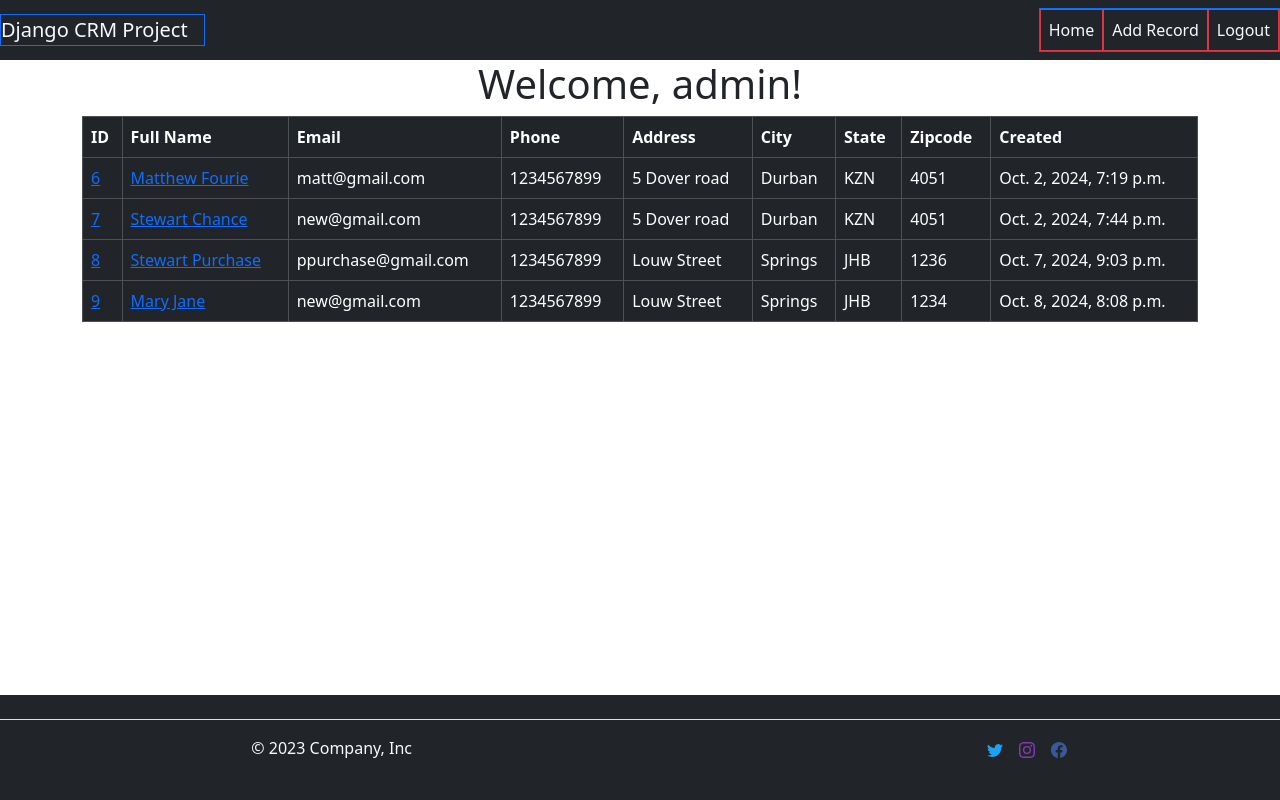
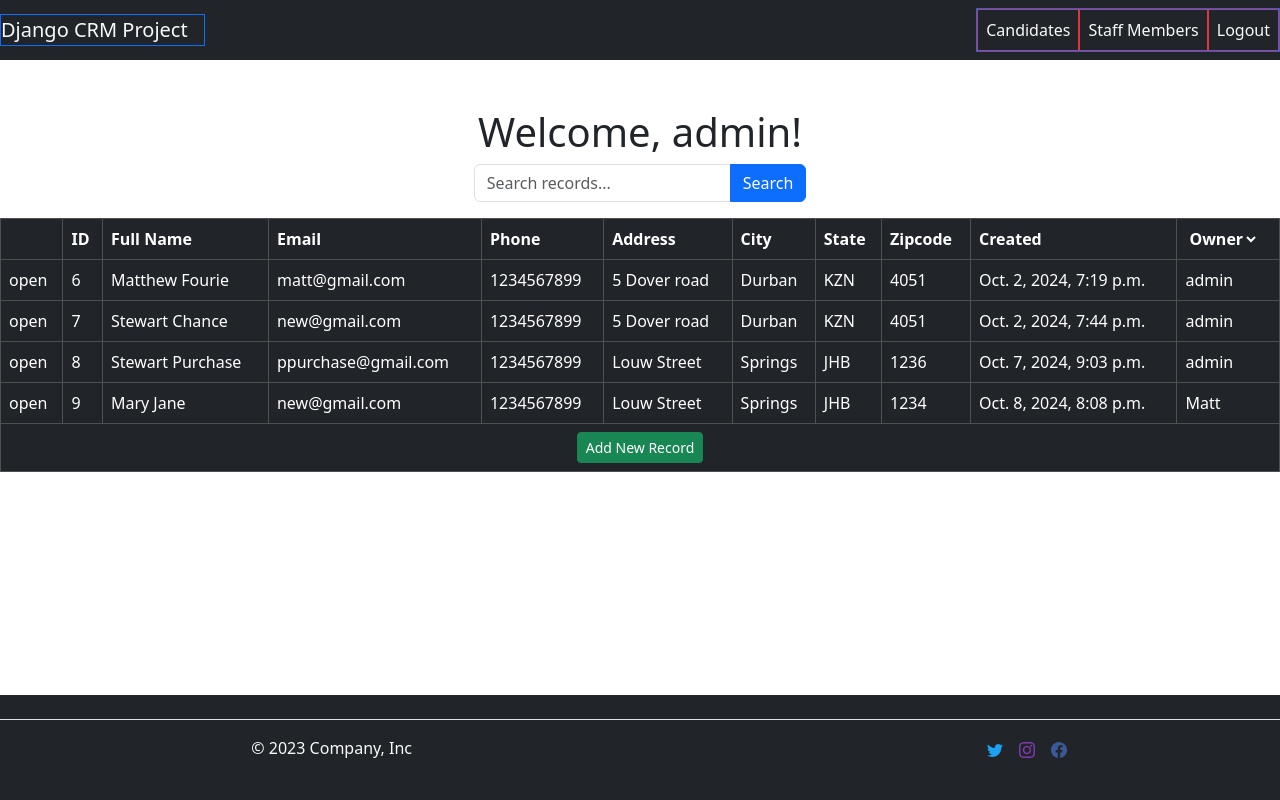
Before and after one commit to Matt19890303/Django_CRM, a Django app: page /home/ in a window 1280 px wide. Run offline with Django 4.2, Linux system fonts and the light colour scheme; a user stored in the database is signed in; data comes from the database, SQL or seed files in the repository; both versions use the stored data as it was after the commit.

Commit message:
added more functionality to the superuser - viewing staff memebers and display staff member list, updating staff member details

```diff
--- a/django_crm/dcrm/settings.py
+++ b/django_crm/dcrm/settings.py
@@ -129,8 +129,6 @@ USE_TZ = True
 # https://docs.djangoproject.com/en/4.2/howto/static-files/
 
 STATIC_URL = 'static/'
-# STATIC_ROOT = BASE_DIR / 'staticfiles'
-# STATICFILES_DIRS = [BASE_DIR / 'static']
 
 
 # Default primary key field type
--- a/django_crm/website/models.py
+++ b/django_crm/website/models.py
@@ -1,7 +1,9 @@
 from django.db import models
+from django.contrib.auth.models import User
 
 # This is the Data(fields) we want to add to our CRM
 class Record(models.Model):
+    owner = models.ForeignKey(User, on_delete=models.CASCADE, null=True)
     # Date when record was created
     created_at = models.DateTimeField(auto_now_add=True)
     first_name = models.CharField(max_length=50)
@@ -13,7 +15,6 @@ class Record(models.Model):
     state = models.CharField(max_length=50)
     zipcode = models.CharField(max_length=20)
 
-
 # What we want to show on the screen when we access these records
 # if you call one of these records it will return the first name and last name
     def __str__(self):
--- a/django_crm/website/templates/add_record.html
+++ b/django_crm/website/templates/add_record.html
@@ -7,7 +7,8 @@
 <form method="POST">
     {% csrf_token %}
     {{ form.as_p }}
-    <button type="submit" class="btn btn-secondary">Add Record</button>
+    <a href="{% url 'home' %}" class="btn btn-secondary">Back</a>
+    <button type="submit" class="btn btn-primary">Add Record</button>
 </form>
 
 {% endblock %}
--- a/django_crm/website/templates/home.html
+++ b/django_crm/website/templates/home.html
@@ -1,15 +1,24 @@
 {% extends 'base.html' %}
-
 {% block content %}
 
-  <div class="container d-flex flex-column align-items-center">
+  <div class="d-flex flex-column align-items-center">
     <h1>Welcome, {{ request.user.username }}!</h1>
     {% if request.user.is_authenticated %}
+
+      <!-- Add this search form -->
+      <form method="GET" action="{% url 'home' %}" class="mb-3">
+        <div class="input-group">
+          <input type="text" name="q" class="form-control" placeholder="Search records...">
+          <button type="submit" class="btn btn-primary">Search</button>
+        </div>
+      </form>
+
       <!-- Table with the record content -->
-      <table class="table table-dark table-hover table-bordered">
+      <table class="table table-dark table-hover table-bordered m-o">
         <!-- Colomns -->
         <thead class="">
           <tr>
+            <th scope="col"></th>
             <th scope="col">ID</th>
             <th scope="col">Full Name</th>
             <th scope="col">Email</th>
@@ -19,18 +28,32 @@
             <th scope="col">State</th>
             <th scope="col">Zipcode</th>
             <th scope="col">Created</th>
+
+            <!-- <th scope="col">Owner</th> -->
+            <th scope="col">
+              <form method="get" id="ownerForm">
+                <select name="owner" onchange="this.form.submit()">
+                  <option value="">Owner</option>
+                  {% for owner in owners %}
+                    <option value="{{ owner.username }}" {% if request.GET.owner == owner.username %}selected{% endif %}>
+                      {{ owner.username }}
+                    </option>
+                  {% endfor %}
+                </select>
+              </form>
+            </th>
+
           </tr>
         </thead>
 
         <!-- Table content -->
           <!-- Matches the columns -->
         <tbody>
-
-        {% if records %}
           {% for record in records %}
             <tr>
-                <td><a href="{% url 'record' record.id %}">{{record.id}}</a></td>
-                <td><a href="{% url 'record' record.id %}">{{record.first_name}} {{record.last_name}}</a></td>
+              <td><a href="{% url 'record' record.id %}" class="text-reset text-decoration-none">open</a></td>
+              <td>{{record.id}}</td>
+              <td>{{record.first_name}} {{record.last_name}}</td>
               <td>{{record.email}}</td>
               <td>{{record.phone}}</td>
               <td>{{record.address}}</td>
@@ -38,13 +61,35 @@
               <td>{{record.state}}</td>
               <td>{{record.zipcode}}</td>
               <td>{{record.created_at}}</td>
+              <td>{{ record.owner.username }}</td>
             </tr>
           {% endfor %}
-        {% endif %}
-
+        <tr class="add-record-row">
+          <td colspan="11" class="text-center">
+            <a href="{% url 'add_record' %}" class="btn btn-success btn-sm">Add New Record</a>
+          </td>
+        </tr>
         </tbody>
       </table>
     {% endif %}
   </div>
+  <!-- <div class="border border-danger">
+    <a href="{% url 'add_record' %}" class="btn btn-danger">Add New</a>
+  </div> -->
+
+  <style>
+    th select {
+      background-color: transparent;
+      border: none;
+      color: white;
+      font-weight: bold;
+      cursor: pointer;
+    }
+    th select option {
+      background-color: white;
+      color: black;
+    }
+  </style>
+
 
 {% endblock %}
--- a/django_crm/website/templates/navbar.html
+++ b/django_crm/website/templates/navbar.html
@@ -1,4 +1,4 @@
-<nav class="d-flex justify-content-between bg-dark navbar navbar-expand-lg">
+<nav class="d-flex justify-content-between bg-dark navbar navbar-expand-lg mb-5">
   <!-- Logo -->
   <div class="border border-primary">
     {% if user.is_authenticated %}
@@ -7,18 +7,26 @@
       <a class="navbar-brand text-light" href="{% url 'login' %}">Django CRM Project</a>
     {% endif %}
   </div>
+
   <!-- Navbar links -->
   {% if user.is_authenticated %}
   <div class="border border-primary">
     <!-- Links on the navbar -->
     <div class="collapse navbar-collapse" id="navbarSupportedContent">
       <ul class="navbar-nav">
+
         <li class="nav-item border border-danger">
-          <a class="nav-link active text-light" aria-current="page" href="{% url 'home' %}">Home</a>
+          <a class="nav-link active text-light" aria-current="page" href="{% url 'home' %}">Candidates</a>
         </li>
-        <li class="nav-item border border-danger">
+        {% if request.user.is_staff %}
+          <li class="nav-item border border-danger">
+            <a class="nav-link active text-light" aria-current="page" href="{% url 'staff_members' %}">Staff Members</a>
+          </li>
+        {% endif %}
+        <!-- <li class="nav-item border border-danger">
           <a class="nav-link text-light" href="{% url 'add_record' %}">Add Record</a>
-        </li>
+        </li> -->
+
         <!-- Dropdown -->
         <!-- <li class="nav-item dropdown border border-danger">
           <a class="nav-link dropdown-toggle text-light" href="#" role="button" data-bs-toggle="dropdown" aria-expanded="false">
@@ -31,6 +39,7 @@
             <li><a class="dropdown-item" href="#">Something else here</a></li>
           </ul>
         </li> -->
+
         <!-- Logout Button -->
         <ul class="navbar-nav ml-auto">
           <!-- {% if user.is_authenticated %} -->
--- a/django_crm/website/templates/record.html
+++ b/django_crm/website/templates/record.html
@@ -1,7 +1,7 @@
 {% extends 'base.html' %}
 
 {% block content %}
-
+<div class="container d-flex flex-column align-items-center">
   <div class="card" style="width: 18rem;">
     <div class="card-header">
       Customer Record
@@ -19,8 +19,12 @@
   </div>
 
   <br/>
+  <div>
     <a href="{% url 'home' %}" class="btn btn-secondary">Back</a>
     <a href="{% url 'update_record' customer_record.id %}" class="btn btn-success">Edit</a>
     <a href="{% url 'delete_record' customer_record.id %}" class="btn btn-danger">Delete</a>
+  </div>
+
+</div>
 
 {% endblock %}
--- a/django_crm/website/urls.py
+++ b/django_crm/website/urls.py
@@ -7,9 +7,15 @@ urlpatterns = [
     path('register/', views.register_user, name='register'),
     path('home/', views.home, name='home'),
     path('logout/', views.logout_user, name='logout'),
+
     # have an integer as a private key
     path('record/<int:pk>/', views.customer_record, name='record'),
     path('delete_record/<int:pk>/', views.delete_record, name='delete_record'),
     path('add_record/', views.add_record, name='add_record'),
     path('update_record/<int:pk>/', views.update_record, name='update_record'),
+
+    path('staff_members ', views.staff_members, name='staff_members'),
+    path('add_owner/', views.add_owner, name='add_owner'),
+    path('user/<int:user_id>/', views.owner_record, name='owner_record'),
+    path('update_owner/<int:user_id>/', views.update_owner, name='update_owner'),
 ]
--- a/django_crm/website/views.py
+++ b/django_crm/website/views.py
@@ -3,15 +3,39 @@ from django.contrib.auth import authenticate, login, logout
 from django.contrib.auth.models import User
 from django.contrib import messages
 from django.contrib.auth.decorators import login_required
-from .forms import SignUpForm, RecordForm
+from .forms import SignUpForm, RecordForm, UpdateOwnerForm
 from .models import Record
-from django.shortcuts import render, redirect, get_object_or_404
+from django.shortcuts import render, redirect
+from django.db.models import Q
+from django.contrib.auth.forms import UserCreationForm
+from django.contrib.auth.decorators import user_passes_test
+
 
 @login_required
 def home(request):
     # This grabs everthing in the table and puts it into the records variable
-    records = Record.objects.all()
-    return render(request, 'home.html', {'records': records})
+    if request.user.is_authenticated:
+        query = request.GET.get('q')
+        owner_filter = request.GET.get('owner')
+        records = Record.objects.all()
+        if owner_filter:
+            records = records.filter(owner__username=owner_filter)
+        if query:
+            records = Record.objects.filter(
+                Q(owner=request.user) &
+                (Q(first_name__icontains=query) |
+                Q(last_name__icontains=query) |
+                Q(email__icontains=query) |
+                Q(phone__icontains=query) |
+                Q(address__icontains=query) |
+                Q(city__icontains=query) |
+                Q(state__icontains=query) |
+                Q(zipcode__icontains=query))
+            )
+        owners = User.objects.all()
+        return render(request, 'home.html', {'records': records, 'owners': owners})
+    else:
+        return render(request, 'home.html', {})
 
 def login_user(request):
     # return render(request, 'login.html')
@@ -68,13 +92,17 @@ def delete_record(request, pk):
         return redirect('home')
 
 def add_record(request):
-    form = RecordForm(request.POST or None)
     if request.user.is_authenticated:
         if request.method == 'POST':
+            form = RecordForm(request.POST or None)
             if form.is_valid():
-                add_record = form.save()
+                record = form.save(commit=False)
+                record.owner = request.user
+                record.save()
                 messages.success(request, 'Record added successfully')
                 return redirect('home')
+        else:
+            form = RecordForm()
         return render(request, 'add_record.html', {'form': form})
     else:
         messages.success(request, 'You must be logged in to add a record')
@@ -93,3 +121,58 @@ def update_record(request, pk):
     else:
         messages.success(request, 'You must be logged in to update a record')
         return redirect('home')
+
+# Adding columns
+
+@user_passes_test(lambda u: u.is_superuser)
+def staff_members(request):
+    # users = User.objects.all()
+    # return render(request, 'staff_members.html', {'users': users})
+    if request.user.is_authenticated:
+        query = request.GET.get('sm')
+        users = User.objects.all()
+        if query:
+            users = User.objects.filter((
+                Q(username__icontains=query) |
+                Q(email__icontains=query) |
+                # Q(is_staff__icontains=query) |
+                Q(is_superuser__icontains=query))
+            )
+        return render(request, 'staff_members.html', {'users': users})
+    else:
+        return render(request, 'staff_members.html', {})
+
+def add_owner(request):
+    if request.method == 'POST':
+        form = UserCreationForm(request.POST)
+        if form.is_valid():
+            user = form.save(commit=False)
+            user.first_name = request.POST.get('first_name')
+            user.last_name = request.POST.get('last_name')
+            user.email = request.POST.get('email')
+            user.is_superuser = request.POST.get('is_superuser') == 'on'
+            user.save()
+            return redirect('staff_members')
+    else:
+        form = UserCreationForm()
+    return render(request, 'add_owner.html', {'form': form})
+
+
+def update_owner(request, user_id):
+    user = User.objects.get(id=user_id)
+    if request.method == 'POST':
+        form = UpdateOwnerForm(request.POST, instance=user)
+        if form.is_valid():
+            form.save()
+            return redirect('staff_members')
+    else:
+        form = UpdateOwnerForm(instance=user)
+    return render(request, 'update_owners.html', {'form': form})
+
+def owner_record(request, user_id):
+    if request.user.is_authenticated:
+        user = User.objects.get(id=user_id)
+        return render(request, 'owners_record.html', {'user': user})
+    else:
+        messages.success(request, 'You must be logged in to view that page')
+        return redirect('login')
```
Also changed, not shown: django_crm/notes.txt (+10 -4 lines), django_crm/website/forms.py (+9 -0 lines), django_crm/website/templates/add_owner.html (added, +20 -0 lines), django_crm/website/templates/owners_record.html (added, +45 -0 lines), django_crm/website/templates/staff_members.html (added, +68 -0 lines), django_crm/website/templates/update_owners.html (added, +14 -0 lines), django_crm/db.sqlite3, django_crm/website/__init__.py (deleted), django_crm/website/migrations/0001_initial.py, django_crm/website/migrations/0002_record_dynamic_fields.py (added), django_crm/website/migrations/0003_remove_dynamic_fields.py (added), django_crm/website/migrations/0004_record_owner.py (added). Lines whose indentation alone changed are shown as unchanged.
